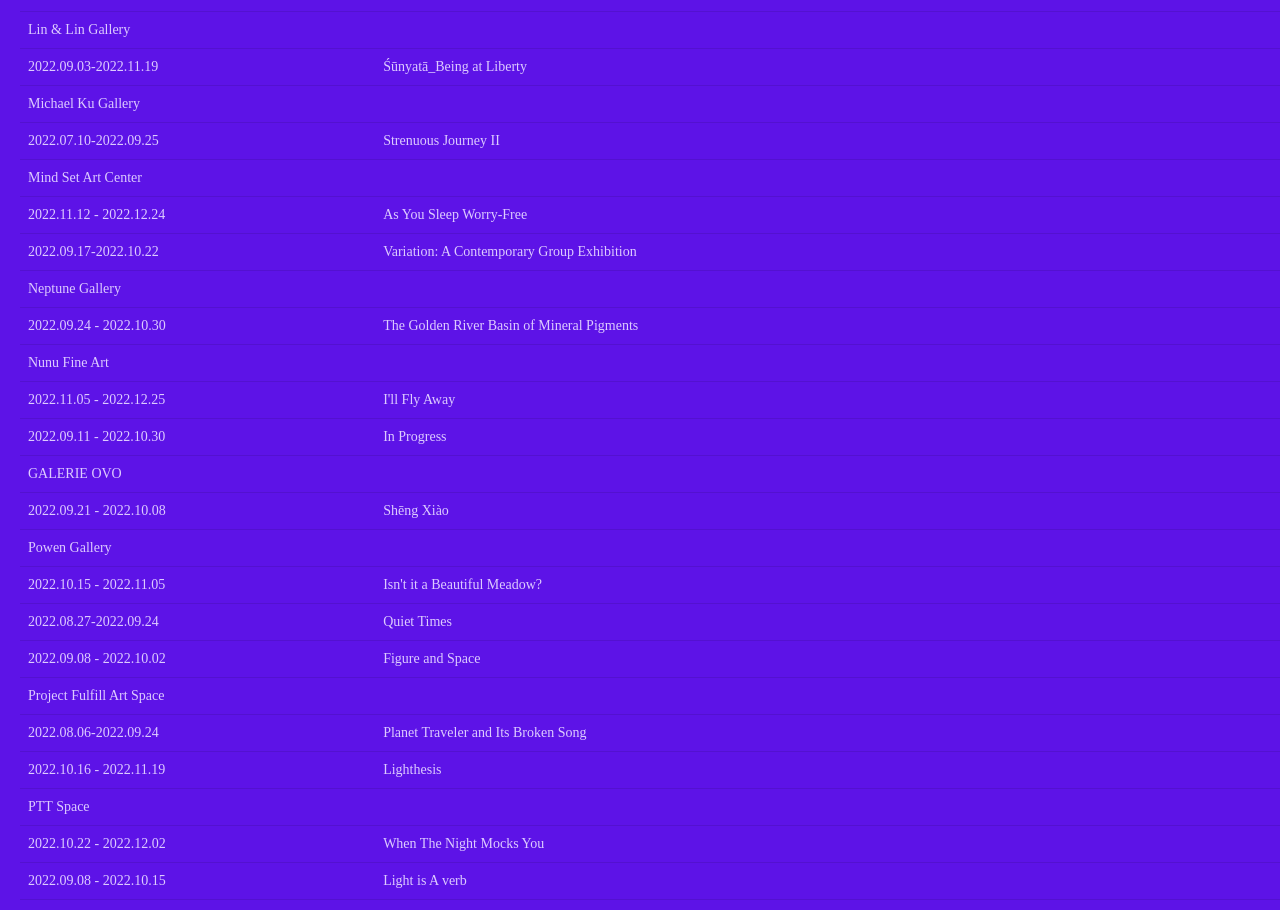
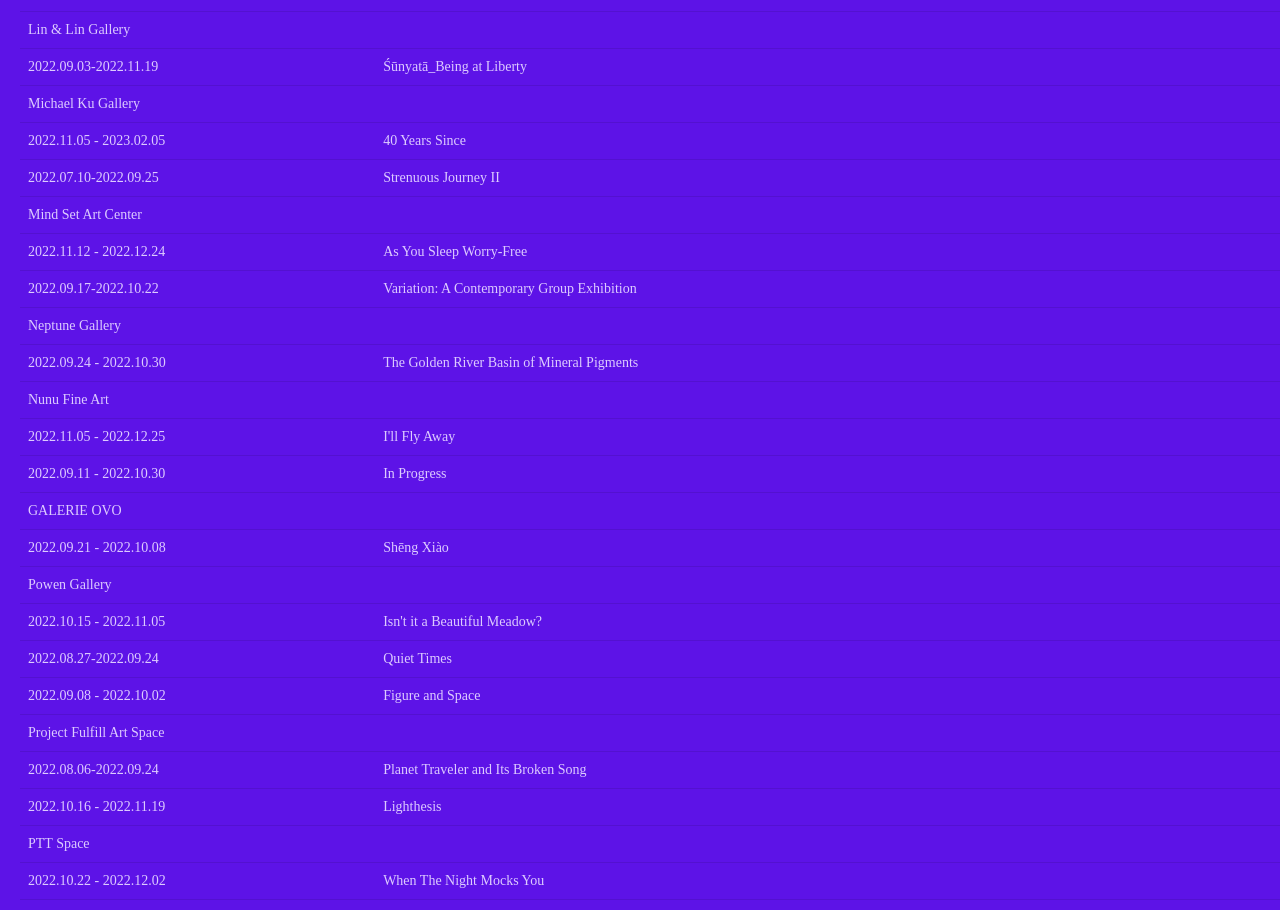
Before and after one commit to tjHsu/gallery-map, a Next.js app: page /events in a window 1280 px wide. Shown: the part 2420-3330 px from the top of the page. Built offline with nearby package versions, Linux system fonts and the light colour scheme; a web font is replaced by a local one.

Commit message:
Update shows

```diff
--- a/src/constants/Constants.ts
+++ b/src/constants/Constants.ts
@@ -840,6 +840,11 @@ export const GALLERIES = [
     website: "https://michaelkugallery.com/en/home/",
     isSeparator: false,
     exhibitions: [{
+      artist: "Chiang Hsin & Nick Dong",
+      showName: "40 Years Since",
+      date: "2022.11.05 - 2023.02.05",
+      openingDate: "2022.11.05 sat. 19:00"
+    },{
       artist: "Wei Jia",
       showName: "Strenuous Journey II",
       date: "2022.07.10-2022.09.25",
```
